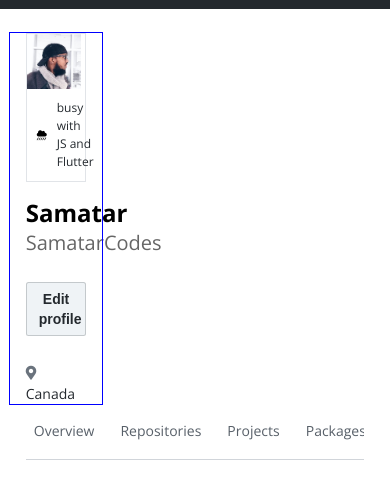
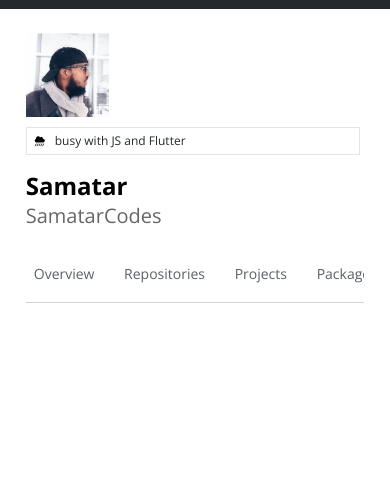
Before and after one commit to SamatarCodes/github, a website: page index.html in a window 390 px wide. Shown: the part 50-528 px from the top of the page. Drawn offline with nearby package versions, Linux system fonts and the light colour scheme.

Commit message:
finished repo sidebar

```diff
--- a/sass/3-components/_right-navbar.sass
+++ b/sass/3-components/_right-navbar.sass
@@ -43,6 +43,7 @@
         .underline-nav--item
             display: inline-block
 
+// MEDIA QUERIES
 @media screen and (max-width: 1011px)
 
     .underline-nav
@@ -63,3 +64,10 @@
         .underline-nav--item
             // display: inline-block
             margin-right: 1rem
+
+@media screen and (max-width: 650px)
+    .underline-nav
+        overflow-x: auto
+        white-space: nowrap
+        display: inline-block
+        max-width: 100%
--- a/sass/4-layout/_main-section.sass
+++ b/sass/4-layout/_main-section.sass
@@ -5,6 +5,6 @@
     margin: 2.4rem auto
     display: flex
 
-@media screen and (max-width: 767px)
+@media screen and (max-width: 818px)
     .main-section
         flex-direction: column
--- a/sass/4-layout/_right-section.sass
+++ b/sass/4-layout/_right-section.sass
@@ -1,8 +1,3 @@
 .right-section
     flex: 1
     padding: 0 1.6rem
-
-@media screen and (max-width: 767px)
-    display: flex
-    flex-direction: column
-    background: blue
--- a/sass/4-layout/_sidebar.sass
+++ b/sass/4-layout/_sidebar.sass
@@ -42,9 +42,26 @@
 @media screen and (max-width: 1172px)
     .left-section
         min-width: 25%
-        outline: 1px solid red
 
-@media screen and (max-width: 767px)
+@media screen and (max-width: 818px)
     .left-section
-        outline: 1px solid blue
+
         height: auto
+        width: 100%
+
+        .profile
+            border: none
+
+            // USER PROFILE IMAGE
+            .profile__image
+                width: 25%
+            // USER PROFILE STATUS
+            .profile__user-status
+                width: 100%
+                margin-top: 1rem
+                border: .1rem solid #e1e4e8
+                padding: .4rem .8rem
+
+        // USER LOCATION
+        .edit-area
+            display: none
```
Also changed, not shown: css/styles.css.
